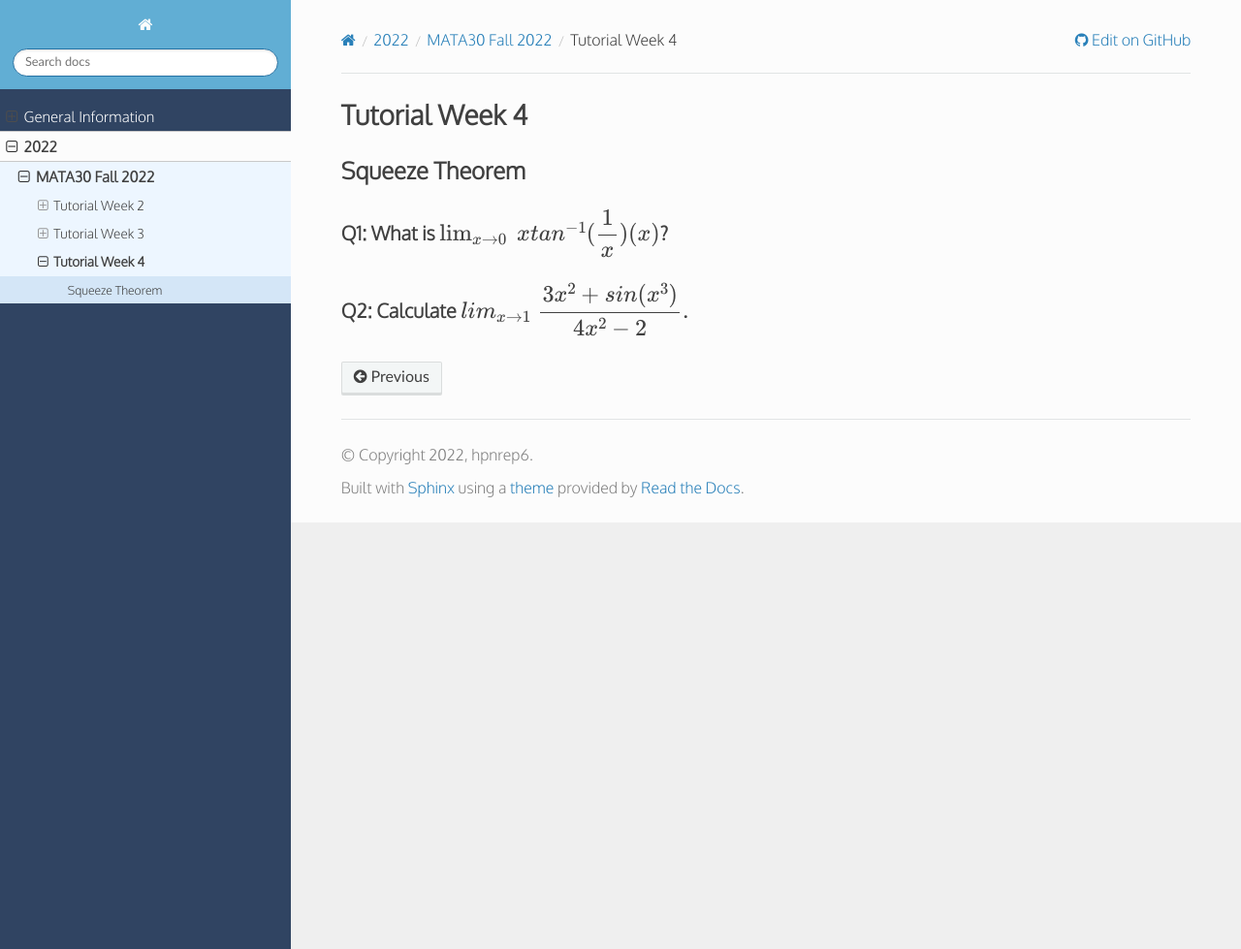
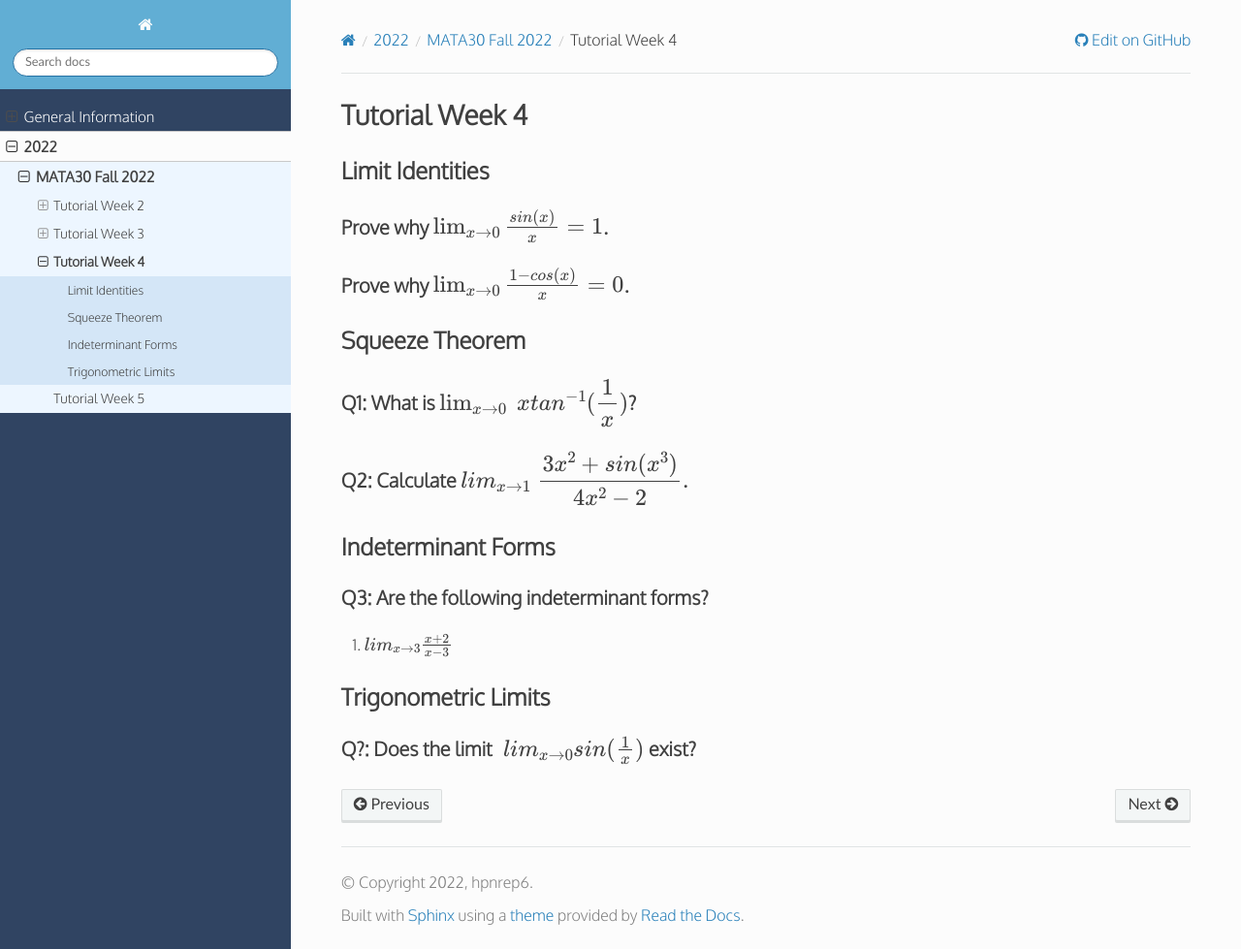
Before and after one commit to hpnrep6/t, a Sphinx documentation site: the page built from source/2022/mata30_fall/tutorial4.rst, in a window 1280 px wide and 979 px high. Shown: the whole window at 97% size. Built offline with Sphinx 7.4.7 and the Read the Docs theme 2.0.0, drawn with Linux system fonts in a browser that asks for light colours.

Commit message:
Tutorial 4

```diff
--- a/source/2022/mata30_fall/mata30.rst
+++ b/source/2022/mata30_fall/mata30.rst
@@ -17,3 +17,4 @@ Tutorial discord server: https://discord.gg/E3Y7hsZqtN
     tutorial2
     tutorial3
     tutorial4
+    tutorial5
--- a/source/2022/mata30_fall/tutorial4.rst
+++ b/source/2022/mata30_fall/tutorial4.rst
@@ -17,11 +17,34 @@ Tutorial Week 4
 
 
 
+Limit Identities
+----------------
+
+Prove why :math:`\lim_{x \to 0} \frac{sin(x)}{x} = 1`.
+~~~~~~~~~~~~~~~~~~~~~~~~~~~~~~~~~~~~~~~~~~~~~~~~~~~~~~
+
+Prove why :math:`\lim_{x \to 0} \frac{1 - cos(x)}{x} = 0`.
+~~~~~~~~~~~~~~~~~~~~~~~~~~~~~~~~~~~~~~~~~~~~~~~~~~~~~~~~~~
+
 Squeeze Theorem
 ---------------
 
-Q1: What is :math:`\lim_{x \to 0}\; xtan^{-1}(\dfrac{1}{x})(x)`?
-~~~~~~~~~~~~~~~~~~~~~~~~~~~~~~~~~~~~~~~~~~~~~~~~~~~~~~~~~~~~~~~~~~~~~~
+Q1: What is :math:`\lim_{x \to 0}\; xtan^{-1}(\dfrac{1}{x})`?
+~~~~~~~~~~~~~~~~~~~~~~~~~~~~~~~~~~~~~~~~~~~~~~~~~~~~~~~~~~~~~~~~
 
 Q2: Calculate :math:`lim_{x \to 1} \; \dfrac{3x^2 + sin(x^3)}{4x^2 - 2}`.
-~~~~~~~~~~~~~~~~~~~~~~~~~~~~~~~~~~~~~~~~~~~~~~~~~~~~~~~~~~~~~~~~~~~~~~~~~~
+~~~~~~~~~~~~~~~~~~~~~~~~~~~~~~~~~~~~~~~~~~~~~~~~~~~~~~~~~~~~~~~~~~~~~~~~~
+
+Indeterminant Forms
+-------------------
+
+Q3: Are the following indeterminant forms?
+~~~~~~~~~~~~~~~~~~~~~~~~~~~~~~~~~~~~~~~~~~
+
+1. :math:`lim_{x \to 3} \frac{x + 2}{x - 3}`
+
+Trigonometric Limits
+--------------------
+
+Q?: Does the limit :math:`\;lim_{x \to 0} sin(\frac{1}{x})` exist?
+~~~~~~~~~~~~~~~~~~~~~~~~~~~~~~~~~~~~~~~~~~~~~~~~~~~~~~~~~~~~~~~~~~
```
Also changed, not shown: source/2022/mata30_fall/tutorial5.rst (added, +16 -0 lines).
